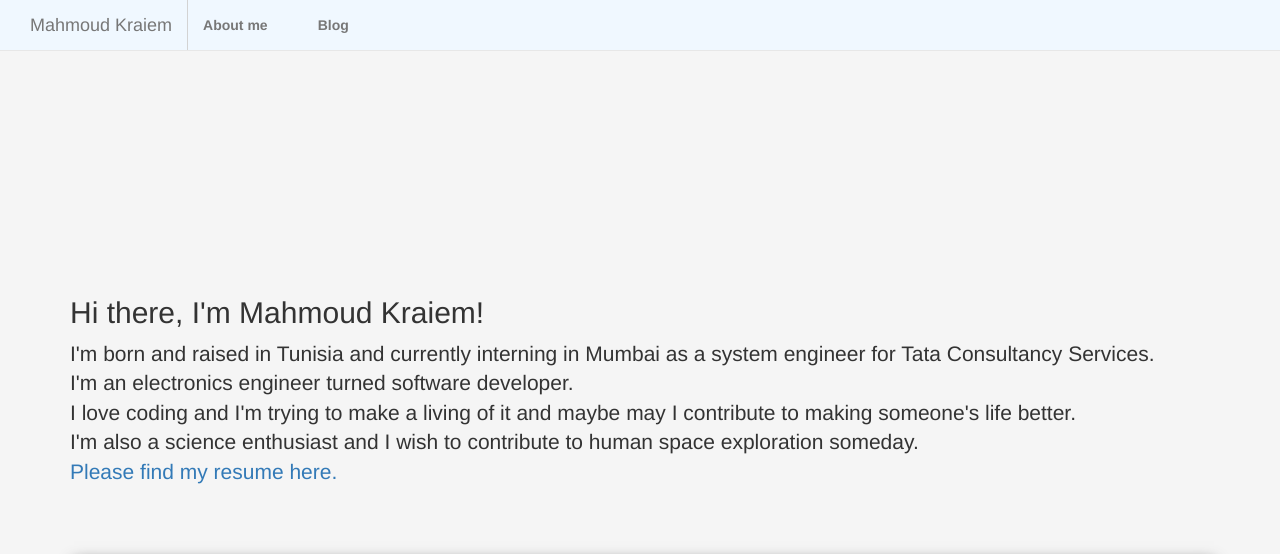
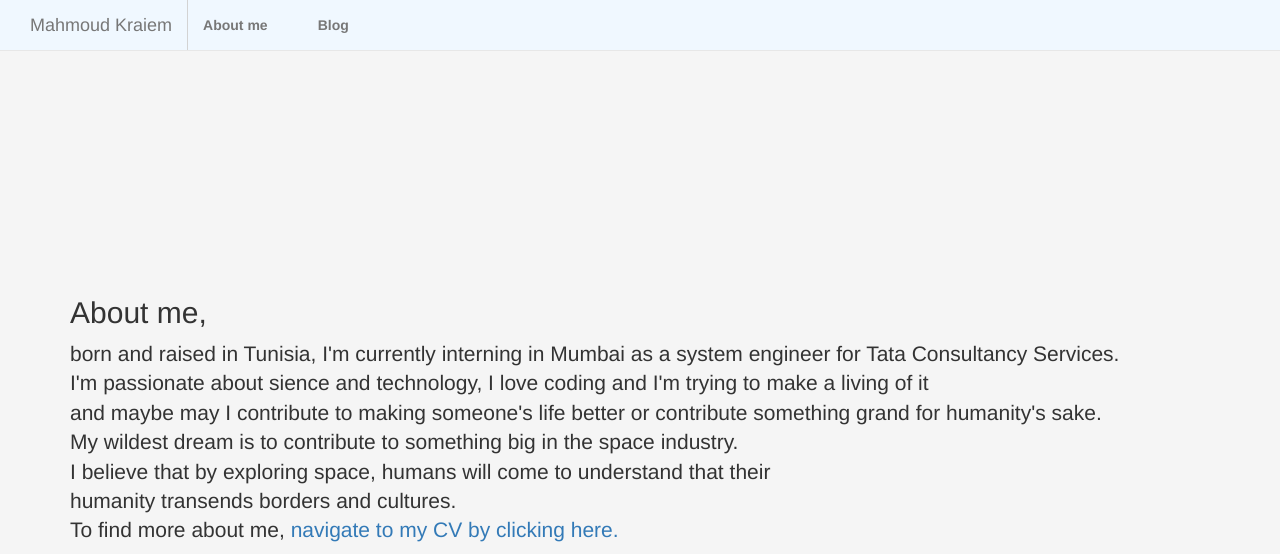
Before and after one commit to breebchi/breebchi.github.io, a Jekyll site: the page built from about/index.html, in a window 1280 px wide and 900 px high, cut to the strip 0-554 px from the top of the window. Built offline with Jekyll 4.4.1, drawn with Linux system fonts in a browser that asks for light colours; nearby versions of some CDN libraries.

Commit message:
Update index.html

```diff
--- a/about/index.html
+++ b/about/index.html
@@ -5,12 +5,14 @@ title: About Mahmoud Kraiem
 	<div class="blurb">
 		<div class="section full-page" style=" align-items : center; padding-top: 20%;" >
 
-				<h2>Hi there, I'm Mahmoud Kraiem!</h2>
-				<p>I'm born and raised in Tunisia and currently interning in Mumbai as a system engineer for Tata Consultancy Services.<br>
-				I'm an electronics engineer turned software developer.<br>
-				I love coding and I'm trying to make a living of it and maybe may I contribute to making someone's life better.<br>
-				I'm also a science enthusiast and I wish to contribute to human space exploration someday.<br>
-				<a href="#cv">Please find my resume here.</a></p>
+				<h2>About me,</h2>
+				<p>born and raised in Tunisia, I'm currently interning in Mumbai as a system engineer for Tata Consultancy Services.<br>
+				I'm passionate about sience and technology, I love coding and I'm trying to make a living of it<br>
+				and maybe may I contribute to making someone's life better or contribute something grand for humanity's sake.<br>
+				My wildest dream is to contribute to something big in the space industry.<br>
+				I believe that by exploring space, humans will come to understand that their<br>
+				humanity transends borders and cultures.<br>
+				To find more about me, <a href="#cv">navigate to my CV by clicking here.</a></p><br>
 		</div>
 		<div class="section full-page" id="cv">
 				<div class="set-box-shadow center-block-horiz" id="Iframe-Master-CC-and-Rs">
```
